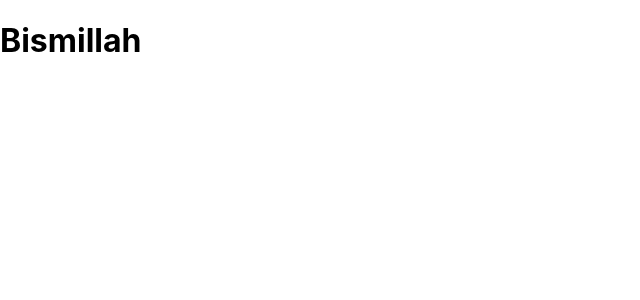
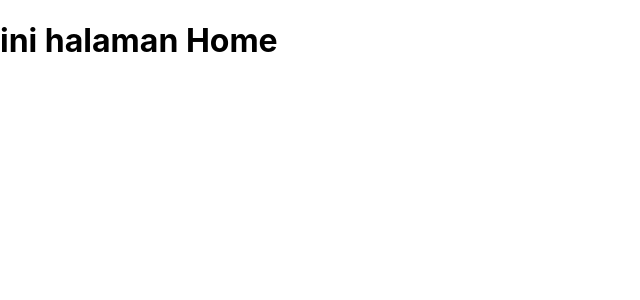
Before and after one commit to Frontend-OneSide-BRI/Mini_Project_3_FE_Rifki_NRA, a React (Create React App) app: page / in a window 1280 px wide. Shown: the top 300 px of the page, without its empty margins (0-640 px from the left). Built offline with nearby package versions, Linux system fonts and the light colour scheme.

Commit message:
CONFIGURATION Routing

```diff
--- a/src/App.js
+++ b/src/App.js
@@ -1,9 +1,7 @@
+import Router from "./router/Router";
+
 function App() {
-  return (
-    <>
-      <h1>Bismillah</h1>
-    </>
-  );
+  return <Router />;
 }
 
 export default App;
--- a/src/index.js
+++ b/src/index.js
@@ -1,13 +1,16 @@
-import React from 'react';
-import ReactDOM from 'react-dom/client';
-import './index.css';
-import App from './App';
-import reportWebVitals from './reportWebVitals';
+import React from "react";
+import ReactDOM from "react-dom/client";
+import "./index.css";
+import App from "./App";
+import reportWebVitals from "./reportWebVitals";
+import { BrowserRouter } from "react-router-dom";
 
-const root = ReactDOM.createRoot(document.getElementById('root'));
+const root = ReactDOM.createRoot(document.getElementById("root"));
 root.render(
   <React.StrictMode>
-    <App />
+    <BrowserRouter>
+      <App />
+    </BrowserRouter>
   </React.StrictMode>
 );
 
--- a/src/pages/Home/index.js
+++ b/src/pages/Home/index.js
@@ -0,0 +1,6 @@
+import React, { Component } from "react";
+function Home() {
+  return <h1>ini halaman Home</h1>;
+}
+
+export default Home;
--- /dev/null
+++ b/src/router/Router.js
@@ -0,0 +1,15 @@
+import React from "react";
+import { Routes, Route } from "react-router-dom";
+import routes from "./index";
+
+function Router() {
+  return (
+    <Routes>
+      {routes.map((item) => (
+        <Route key={item.path} path={item.path} element={item.element} />
+      ))}
+    </Routes>
+  );
+}
+
+export default Router;
```
Also changed, not shown: src/router/index.js (added, +14 -0 lines).
